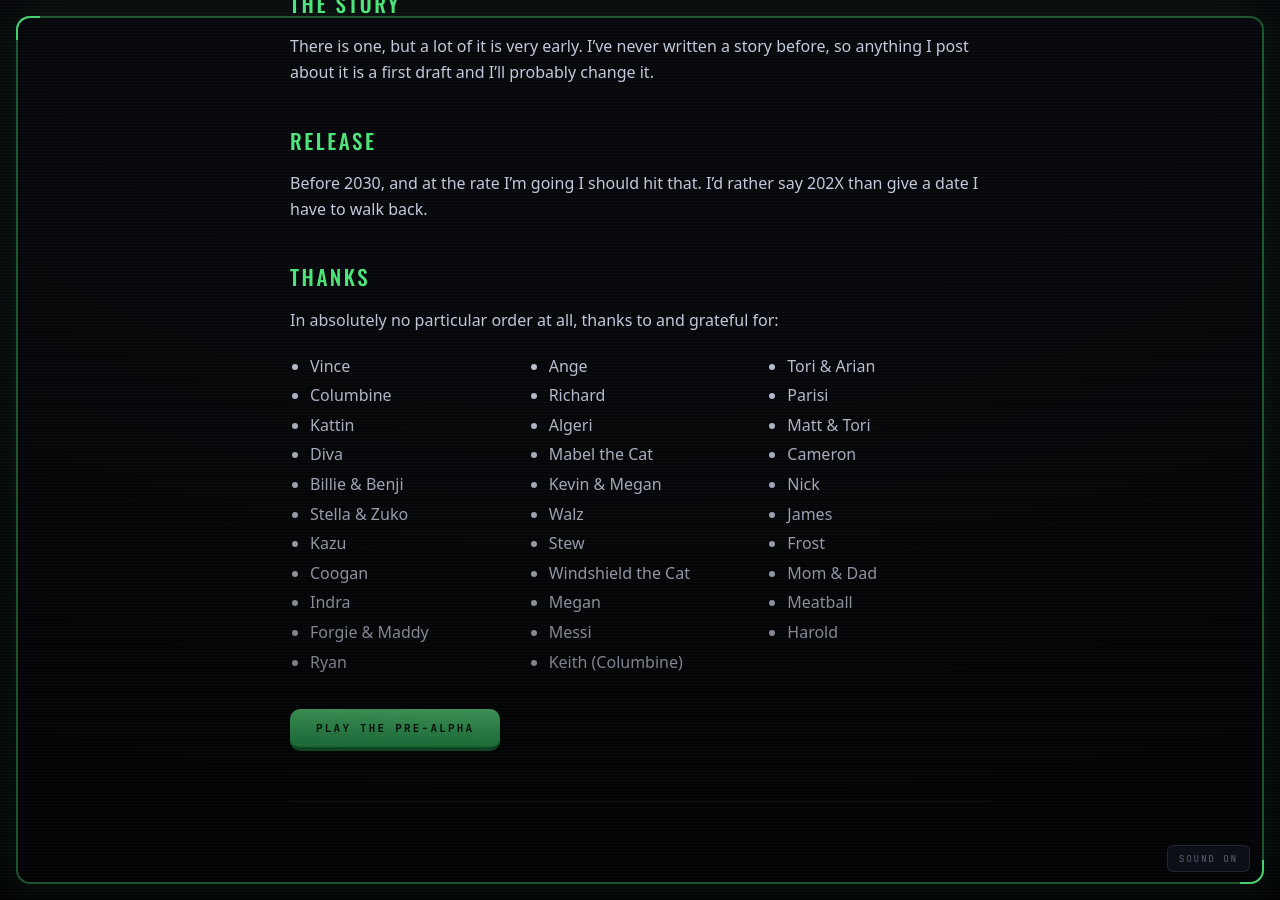
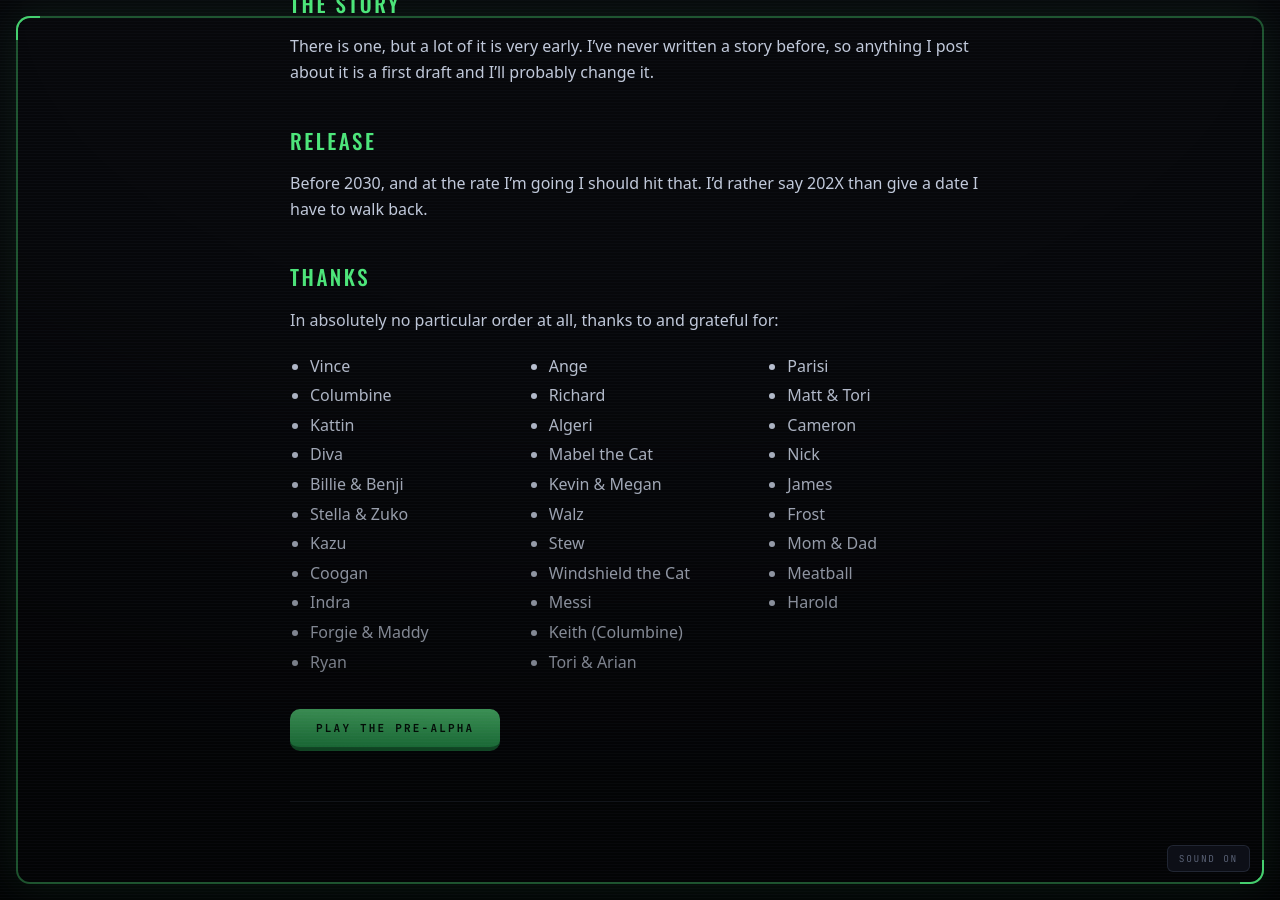
Before and after one commit to WhitleyStriber/drith.github.io, a Jekyll site: the page built from _posts/2026-08-01-drith-an-introduction.md, in a window 1280 px wide and 900 px high, scrolled down 2399 px. Built offline with Jekyll 4.4.1, drawn with Linux system fonts in a browser that asks for light colours.

Commit message:
Devlog: drop duplicate Megan from thanks
Kevin & Megan was already on the list.

Co-Authored-By: Claude Opus 5 (1M context) <noreply@anthropic.com>

```diff
--- a/_posts/2026-08-01-drith-an-introduction.md
+++ b/_posts/2026-08-01-drith-an-introduction.md
@@ -127,7 +127,6 @@ In absolutely no particular order at all, thanks to and grateful for:
   <li>Walz</li>
   <li>Stew</li>
   <li>Windshield the Cat</li>
-  <li>Megan</li>
   <li>Messi</li>
   <li>Keith (Columbine)</li>
   <li>Tori &amp; Arian</li>
```
